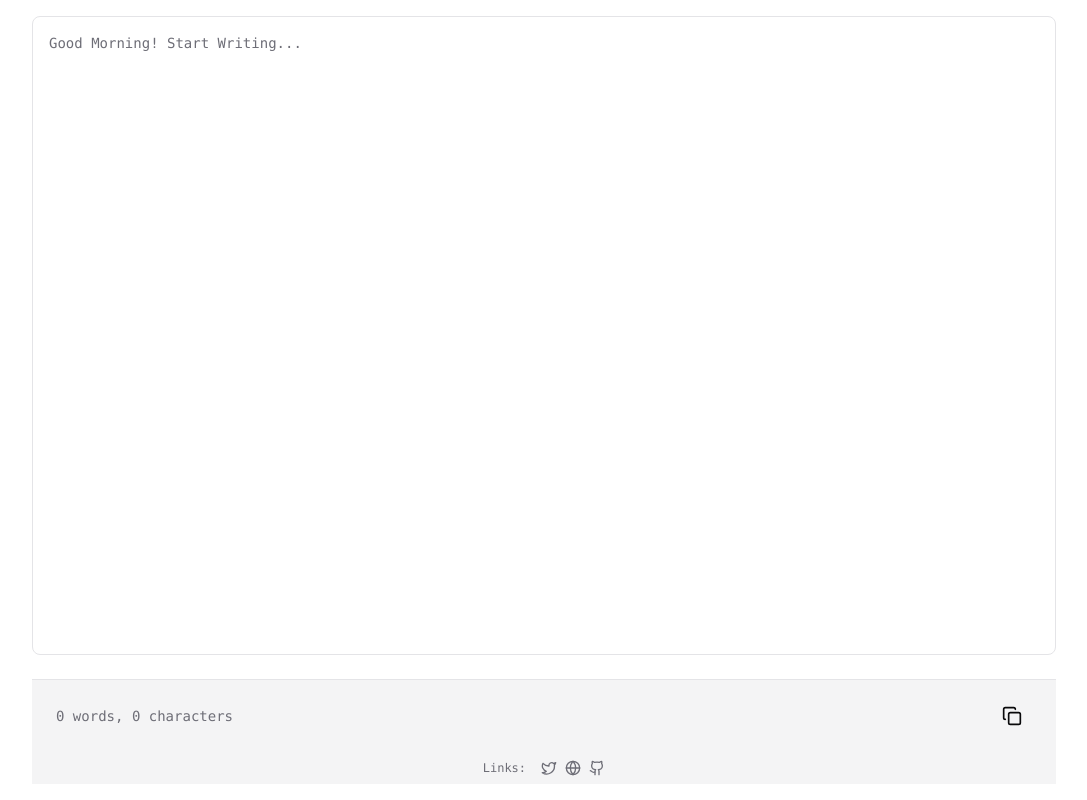
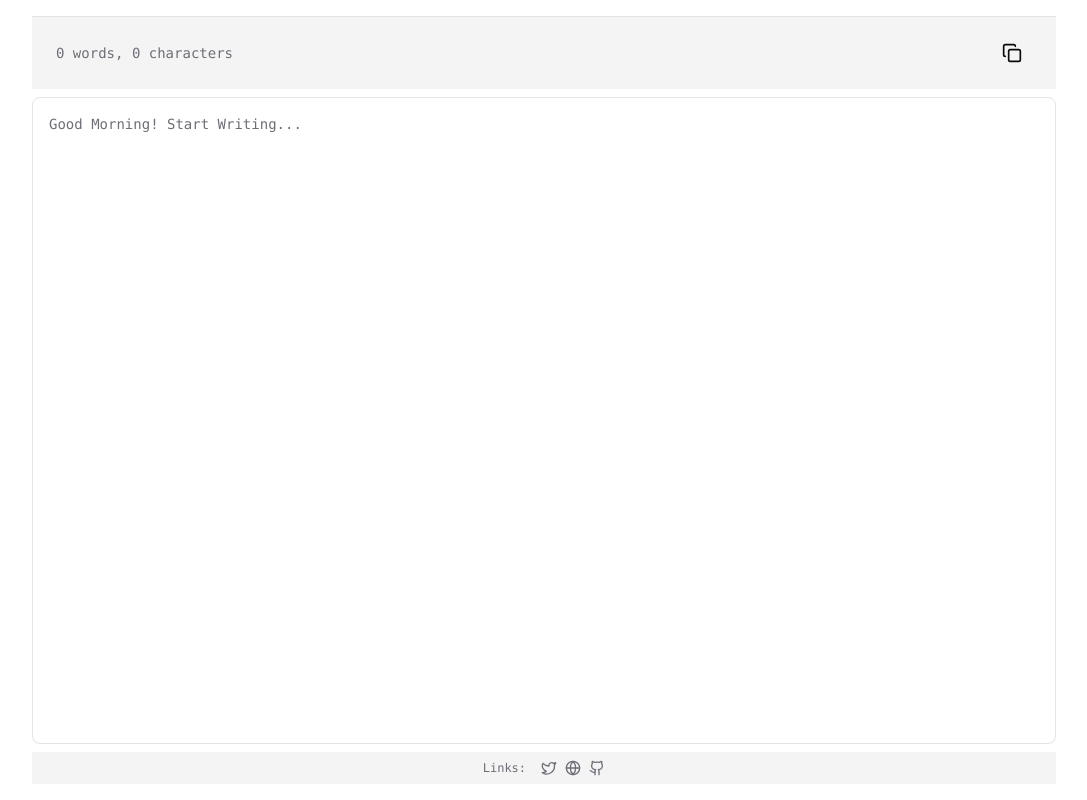
Before and after one commit to gyurisc/write_wordcount, a Next.js app: page / in a window 1280 px wide. Shown: the whole page, without its empty margins (96-1183 px from the left). Built offline with nearby package versions, Linux system fonts and the light colour scheme.

Commit message:
testing layout

```diff
--- a/components/Writer.jsx
+++ b/components/Writer.jsx
@@ -46,15 +46,6 @@ const Writer = () => {
 
   return (
       <>
-        <div className="flex-1 pb-6 flex flex-col">
-          <Textarea
-            placeholder="Good Morning! Start Writing..."
-            value={text}
-            onChange={handleChange}
-            className="w-full flex-1 resize-none p-4 rounded-lg border border-input focus:border-primary focus:ring-1 focus:ring-primary"
-            style={{ height: `calc(${viewportHeight}px - 160px)` }}
-            />
-        </div>
         <div className="bg-muted px-6 py-4 flex justify-between items-center border-t">
           <div className="text-sm text-muted-foreground">
             <span id="word-count">{wordCount}</span> words, <span id="char-count">{charCount}</span> characters
@@ -64,6 +55,16 @@ const Writer = () => {
             <span className="sr-only">Share to email</span>
           </Button>
         </div>
+        <div className="flex-1 pt-2 pb-2 flex flex-col">
+          <Textarea
+            placeholder="Good Morning! Start Writing..."
+            value={text}
+            onChange={handleChange}
+            className="w-full flex-1 resize-none p-4 rounded-lg border border-input focus:border-primary focus:ring-1 focus:ring-primary"
+            style={{ height: `calc(${viewportHeight}px - 160px)` }}
+            />
+        </div>
+
       </>
     );
 }
```
